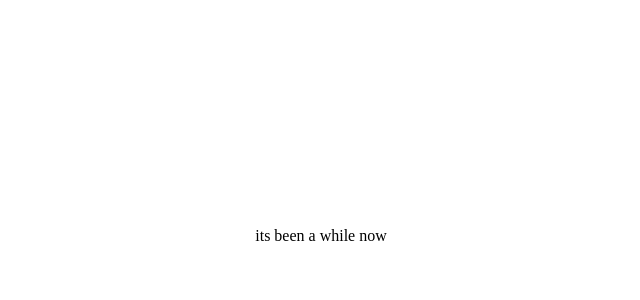
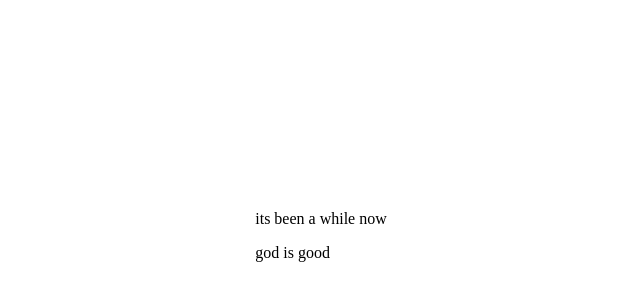
Before and after one commit to austinedavid/run, a React (Create React App) app in the folder client/: page / in a window 1280 px wide. Shown: the part 172-472 px from the top of the page, without its empty margins (327-967 px from the left). Built offline with nearby package versions, Linux system fonts and the light colour scheme.

Commit message:
checking for changes

```diff
--- a/client/src/App.js
+++ b/client/src/App.js
@@ -5,6 +5,7 @@ function App() {
   return (
     <div className="App">
       <p>its been a while now</p>
+      <p>god is good</p>
     </div>
   );
 }
```
